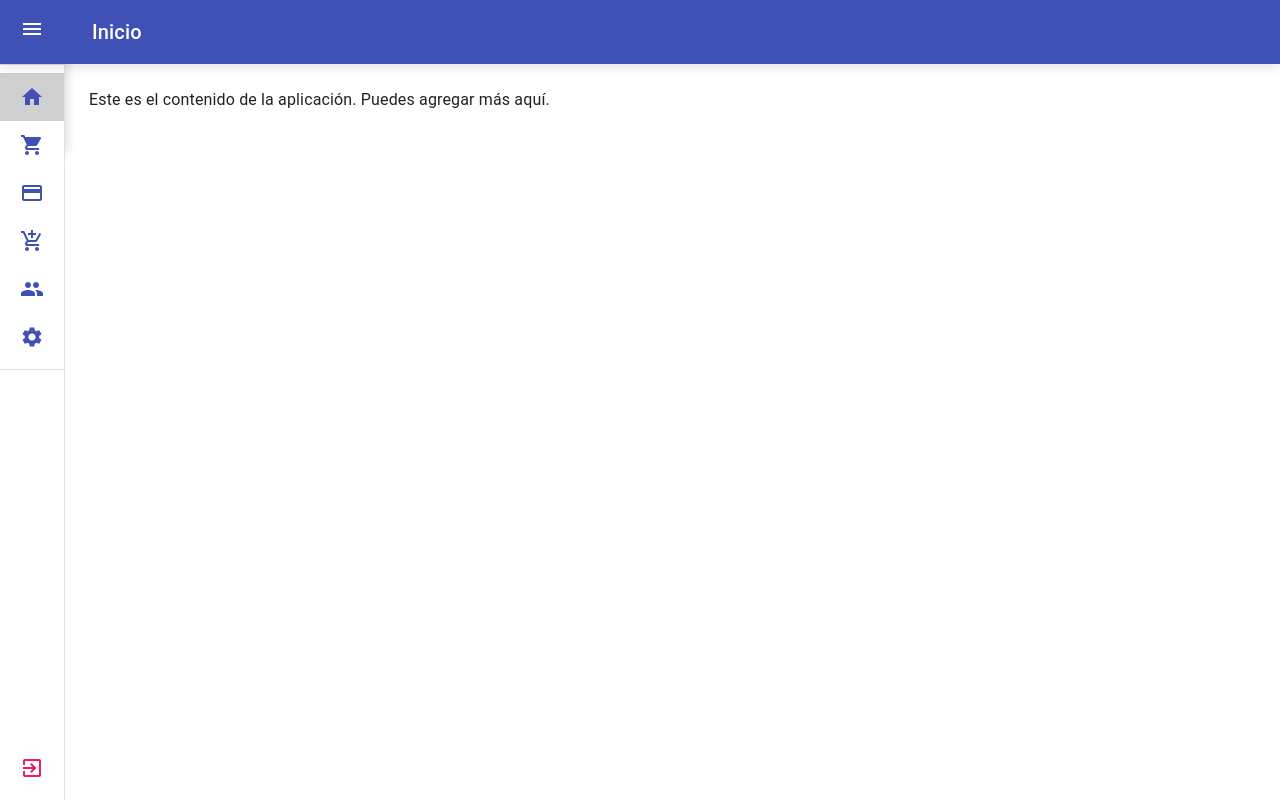
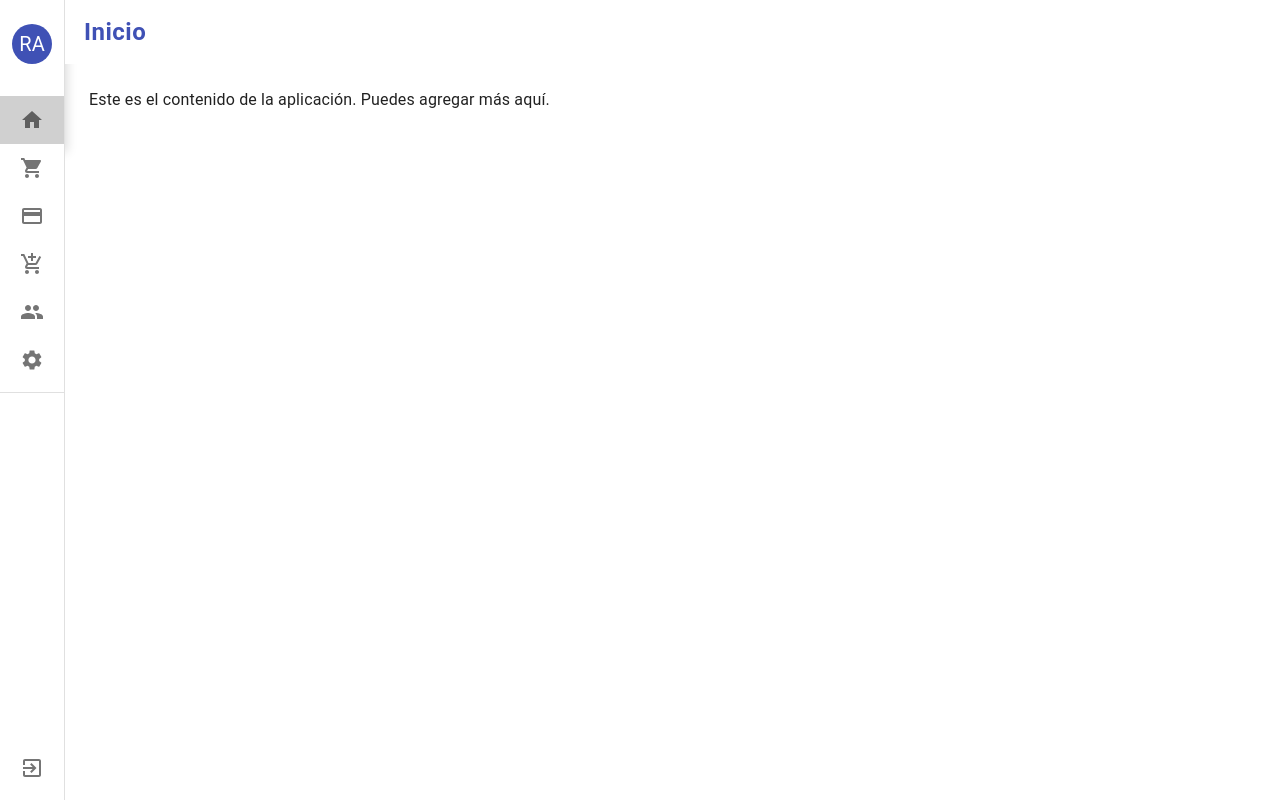
Before and after one commit to GDBbeto/fundicion-lara-web, a React (Create React App) app: page / in a window 1280 px wide. Built offline with nearby package versions, Linux system fonts and the light colour scheme; the HTML template or start-up script is replaced by a standard one.

Commit message:
Navigation menu added

```diff
--- a/src/App.tsx
+++ b/src/App.tsx
@@ -1,15 +1,23 @@
 import React from 'react';
 import { BrowserRouter } from 'react-router-dom'; // Importa BrowserRouter
+import { CssBaseline } from '@mui/material';
+
+import { ThemeProvider } from '@mui/material/styles';
 
 import NavigationMenu from 'components/NavigationMenu';
 
+import theme from 'theme';
+
 function App() {
   return (
-    <BrowserRouter>
-      <div className="App">
-        <NavigationMenu />
-      </div>
-    </BrowserRouter>
+    <ThemeProvider theme={theme}>
+      <CssBaseline />
+      <BrowserRouter>
+        <div className="App">
+          <NavigationMenu />
+        </div>
+      </BrowserRouter>
+    </ThemeProvider>
   );
 }
 
--- /dev/null
+++ b/src/components/NavigationMenu/ItemMenu/index.tsx
@@ -0,0 +1,52 @@
+import React, { JSX } from 'react';
+
+import {
+  ListItem,
+  ListItemButton,
+  ListItemIcon,
+  ListItemText,
+} from '@mui/material';
+
+import { menuItemStyle } from '../styles';
+
+interface Props {
+  index: number;
+  open: boolean;
+  item: { text: string; icon: JSX.Element };
+  selectedIndex: number;
+  handleClick: () => void;
+}
+
+const ItemMenu = ({ open, item, index, selectedIndex, handleClick }: Props) => {
+  return (
+    <ListItem disablePadding sx={{ display: 'block' }}>
+      <ListItemButton
+        onClick={handleClick}
+        sx={{
+          ...menuItemStyle,
+          backgroundColor: selectedIndex === index ? '#d0d0d0' : 'transparent',
+        }}
+      >
+        <ListItemIcon
+          sx={{
+            minWidth: 0,
+            justifyContent: 'center',
+          }}
+        >
+          {item.icon}
+        </ListItemIcon>
+        <ListItemText
+          primary={item.text}
+          sx={{
+            opacity: open ? 1 : 0,
+            fontWeight: 'bold',
+            transition: 'opacity 0.3s ease',
+            ml: open ? 2 : 0,
+          }}
+        />
+      </ListItemButton>
+    </ListItem>
+  );
+};
+
+export default ItemMenu;
--- a/src/components/NavigationMenu/index.tsx
+++ b/src/components/NavigationMenu/index.tsx
@@ -5,14 +5,11 @@ import {
   Box,
   Toolbar,
   List,
-  CssBaseline,
   Typography,
   Divider,
-  IconButton,
+  Avatar,
+  ListItemText,
   ListItem,
-  ListItemButton,
-  ListItemIcon,
-  ListItemText,
 } from '@mui/material';
 
 import {
@@ -23,12 +20,10 @@ import {
   People as PeopleIcon,
   Settings as SettingsIcon,
   ExitToApp as ExitToAppIcon,
-  Menu as MenuIcon,
-  ChevronLeft as ChevronLeftIcon,
-  ChevronRight as ChevronRightIcon,
 } from '@mui/icons-material';
 
-import { DrawerHeader, AppBar, Drawer, menuItemStyle } from './styles';
+import { DrawerHeader, AppBar, Drawer } from './styles';
+import ItemMenu from './ItemMenu';
 
 const menuItems = [
   { text: 'Inicio', icon: <HomeIcon /> },
@@ -50,106 +45,85 @@ export default function NavigationMenu() {
 
   return (
     <Box sx={{ display: 'flex' }}>
-      <CssBaseline />
-      <AppBar position="fixed" open={open}>
+      <AppBar position="fixed" open={open} elevation={0}>
         <Toolbar>
-          <IconButton
-            color="inherit"
-            aria-label="open drawer"
-            onClick={handleDrawerOpen}
-            edge="start"
+          <Typography
+            variant="h5"
+            noWrap
+            component="div"
+            color="primary"
             sx={{
-              marginRight: 5,
-              display: open ? 'none' : 'block',
+              fontWeight: 600,
+              letterSpacing: 0.5,
+              textTransform: 'capitalize',
             }}
           >
-            <MenuIcon />
-          </IconButton>
-          <Typography variant="h6" noWrap component="div">
             {menuItems[selectedIndex].text}
           </Typography>
         </Toolbar>
       </AppBar>
-      <Drawer variant="permanent" open={open}>
-        <DrawerHeader>
-          <IconButton onClick={handleDrawerClose}>
-            {theme.direction === 'rtl' ? (
-              <ChevronRightIcon />
-            ) : (
-              <ChevronLeftIcon />
-            )}
-          </IconButton>
-        </DrawerHeader>
-        <Divider />
-        <List>
-          {menuItems.map((item, index) => (
-            <ListItem key={index} disablePadding sx={{ display: 'block' }}>
-              <ListItemButton
-                onClick={() => handleListItemClick(index)} // Cambiar la opción seleccionada
-                sx={{
-                  ...menuItemStyle,
-                  backgroundColor:
-                    selectedIndex === index ? '#d0d0d0' : 'transparent', // Resalta la opción seleccionada
+      <Drawer
+        variant="permanent"
+        open={open}
+        onMouseEnter={() => {
+          handleDrawerOpen();
+        }}
+        onMouseLeave={() => {
+          handleDrawerClose();
         }}
       >
-                <ListItemIcon
+        <List>
+          <ListItem
             sx={{
-                    minWidth: 0,
-                    justifyContent: 'center',
-                    color: '#3f51b5', // Cambia el color del ícono
-                    '&:hover': {
-                      color: theme.palette.primary.main, // Color de ícono al pasar el mouse
-                    },
+              display: 'flex',
+              alignItems: 'center',
+              px: 2,
+              paddingLeft: '12px',
             }}
           >
-                  {item.icon}
-                </ListItemIcon>
+            <Avatar
+              sx={{
+                bgcolor: theme.palette.primary.main,
+              }}
+            >
+              RA
+            </Avatar>
             <ListItemText
-                  primary={item.text}
+              primary="Roberto Aguilar"
+              secondary="Texto"
               sx={{
                 opacity: open ? 1 : 0,
-                    fontWeight: open ? 'bold' : 'normal',
+                fontWeight: 'bold',
                 transition: 'opacity 0.3s ease',
-                    color: '#333', // Cambiar color de texto
                 ml: open ? 2 : 0,
               }}
             />
-              </ListItemButton>
           </ListItem>
+        </List>
+
+        <List>
+          {menuItems.map((item, index) => (
+            <ItemMenu
+              key={index}
+              open={open}
+              item={item}
+              index={index}
+              selectedIndex={selectedIndex}
+              handleClick={() => handleListItemClick(index)}
+            />
           ))}
         </List>
         <Divider />
         <Box sx={{ flexGrow: 1 }} />
         {/* Opción de cerrar sesión */}
         <List>
-          <ListItem disablePadding sx={{ display: 'block' }}>
-            <ListItemButton
-              sx={{
-                ...menuItemStyle,
-                backgroundColor: 'transparent',
-              }}
-              onClick={handleLogout}
-            >
-              <ListItemIcon
-                sx={{
-                  minWidth: 0,
-                  justifyContent: 'center',
-                  color: '#e91e63', // Color rojo para Cerrar sesión
-                }}
-              >
-                <ExitToAppIcon />
-              </ListItemIcon>
-              <ListItemText
-                primary={'Cerrar sesión'}
-                sx={{
-                  opacity: open ? 1 : 0,
-                  fontWeight: 'bold',
-                  color: '#e91e63', // Rojo para el texto de Cerrar sesión
-                  ml: open ? 2 : 0,
-                }}
+          <ItemMenu
+            open={open}
+            item={{ text: 'Cerrar sesión', icon: <ExitToAppIcon /> }}
+            index={-1}
+            selectedIndex={selectedIndex}
+            handleClick={handleLogout}
           />
-            </ListItemButton>
-          </ListItem>
         </List>
       </Drawer>
       <Box component="main" sx={{ flexGrow: 1, p: 3 }}>
--- a/src/components/NavigationMenu/styles.ts
+++ b/src/components/NavigationMenu/styles.ts
@@ -35,7 +35,7 @@ const closedMixin = (theme: Theme): CSSObject => ({
 export const DrawerHeader = styled('div')(({ theme }) => ({
   display: 'flex',
   alignItems: 'center',
-  justifyContent: 'flex-end',
+  justifyContent: 'center',
   padding: theme.spacing(0, 1),
   ...theme.mixins.toolbar,
 }));
@@ -43,15 +43,13 @@ export const DrawerHeader = styled('div')(({ theme }) => ({
 // Estilo para la AppBar
 export const AppBar = styled(MuiAppBar, {
   shouldForwardProp: (prop) => prop !== 'open',
-})<AppBarProps>(({ theme }) => ({
-  zIndex: theme.zIndex.drawer + 1,
+})<AppBarProps>(({ theme, open: open2 }) => ({
   transition: theme.transitions.create(['width', 'margin'], {
     easing: theme.transitions.easing.sharp,
     duration: theme.transitions.duration.leavingScreen,
   }),
-  backgroundColor: '#3f51b5', // Color azul profesional
-  boxShadow: '0 4px 10px rgba(0, 0, 0, 0.1)', // Sombra suave
-  color: theme.palette.common.white,
+  backgroundColor: theme.palette.common.white, // Color azul profesional
+  width: open2 ? `calc(100% - ${drawerWidth}px)` : `calc(100% - 60px)`,
   variants: [
     {
       props: ({ open }) => open,
@@ -75,7 +73,8 @@ export const Drawer = styled(MuiDrawer, {
   flexShrink: 0,
   whiteSpace: 'nowrap',
   boxSizing: 'border-box',
-  backgroundColor: '#ffffff', // Blanco para el fondo del Drawer
+  // backgroundColor: '#ffffff', // Blanco para el fondo del Drawer
+  // backgroundColor: '#3f51b5', // Blanco para el fondo del Drawer
   boxShadow: '2px 0 10px rgba(0, 0, 0, 0.15)', // Sombra sutil
   variants: [
     {
--- /dev/null
+++ b/src/theme/index.ts
@@ -0,0 +1,14 @@
+import { createTheme } from '@mui/material';
+
+const theme = createTheme({
+  palette: {
+    primary: {
+      main: '#3f51b5', // Color primario
+      light: '#5c6bc0', // Tono claro
+      dark: '#2c387e', // Tono oscuro
+      contrastText: '#fff', // Color de texto para el color primario
+    },
+  },
+});
+
+export default theme;
```
Lines whose indentation alone changed are shown as unchanged.
